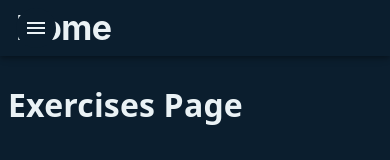
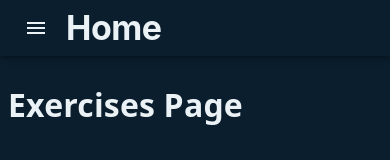
Before and after one commit to andurmon/gym-bro-exp, a React (Vite) app: page /HELLO/exercises in a window 390 px wide. Shown: the top 160 px of the page. Built offline with nearby package versions, Linux system fonts and the light colour scheme.

Commit message:
App Layout checkoint

```diff
--- a/src/layout/styles.js
+++ b/src/layout/styles.js
@@ -80,13 +80,7 @@ export const ViewTitle = styled(MuiTypography)`
     letter-spacing: -0.5px;
     color: var(--text);
     transition: margin-left 0.3s;
-    ${({ theme, open }) => `${theme.breakpoints.up('md')} {
-        margin-left: ${open === "true" ? "var(--drawer-width)" : "50px"};
-    }`}
-
-    ${({ theme }) => `${theme.breakpoints.down('md')} {
-        margin-left: 0;
-    }`}
+    margin-left: ${open === "true" ? "var(--drawer-width)" : "50px"};
 `;
 
 export const DrawerStyled = styled(Drawer)`
```
